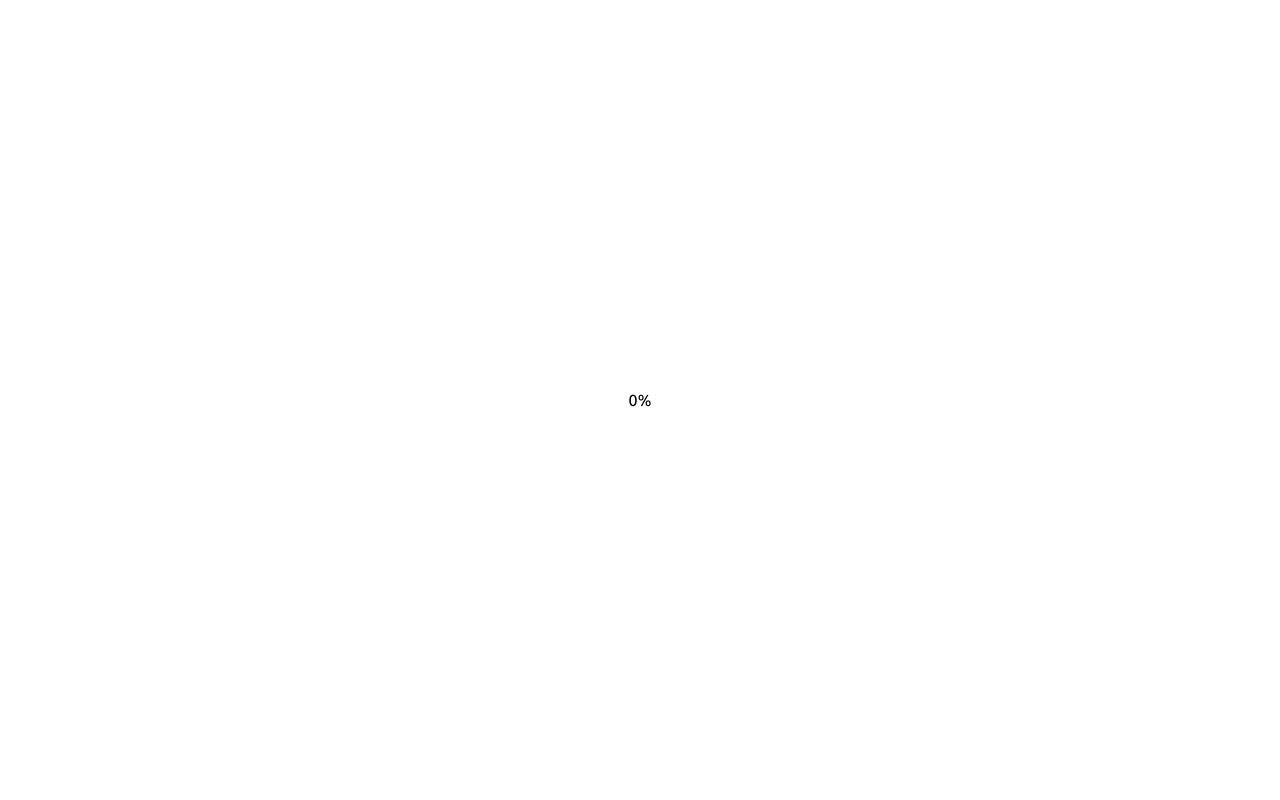
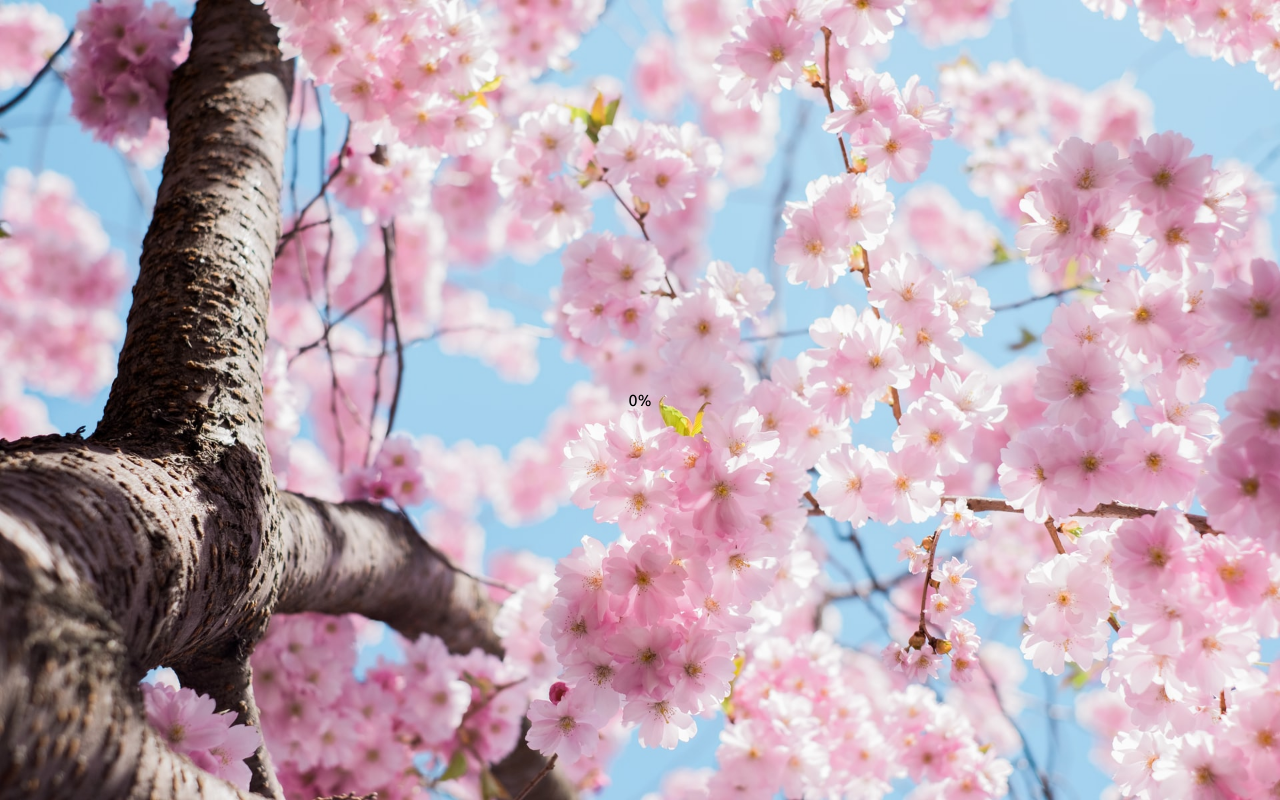
Before and after one commit to eemansayed/blurry-loading, a plain HTML site: page index.html in a window 1280 px wide. Drawn offline with Linux system fonts and the light colour scheme.

Commit message:
add styles to class bg

```diff
--- a/style.css
+++ b/style.css
@@ -13,3 +13,14 @@ body {
   overflow: hidden;
   margin: 0;
 }
+
+.bg {
+  background: url('images/flowers.jpg') no-repeat center center/cover;
+  position: absolute;
+  top: 0;
+  left: 0;
+  width: 100vw;
+  height: 100vh;
+  z-index: -1;
+  filter: blur(0px);
+}
```
Also changed, not shown: images/flowers.jpg (added).
